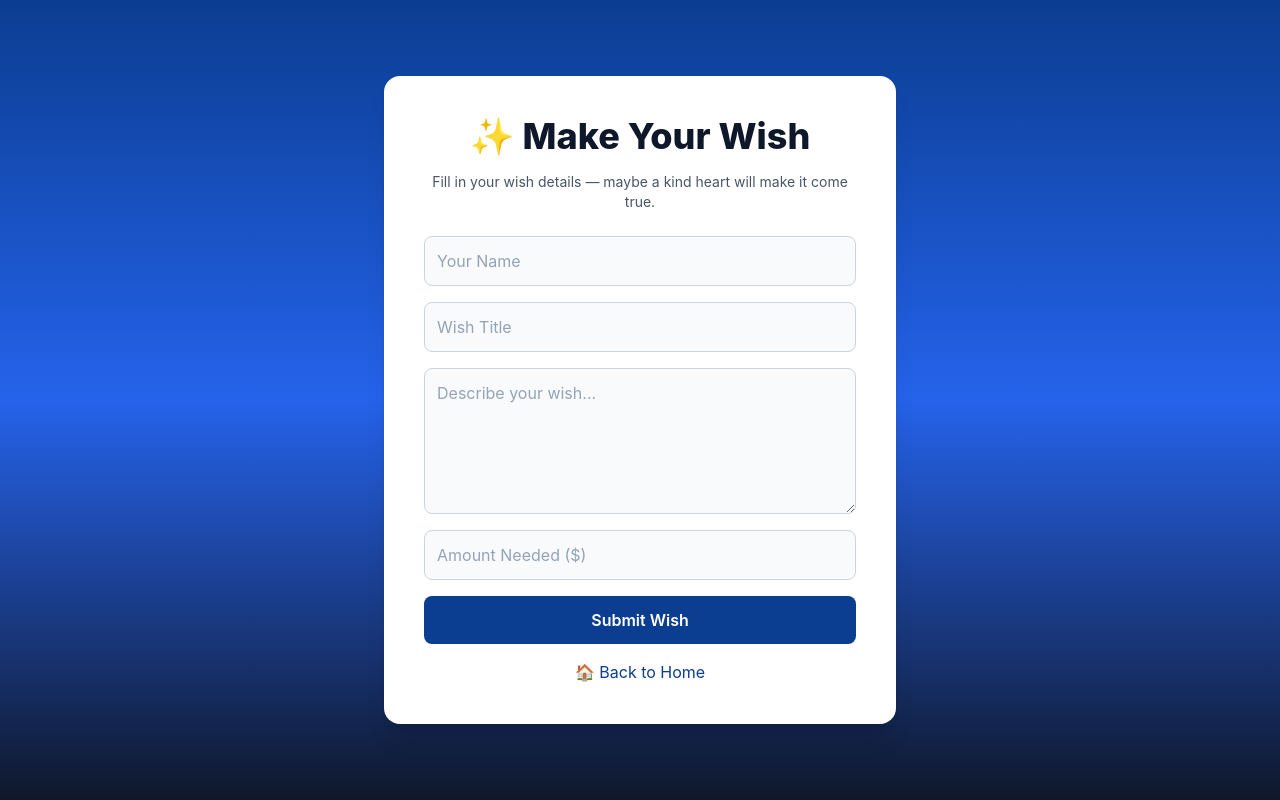
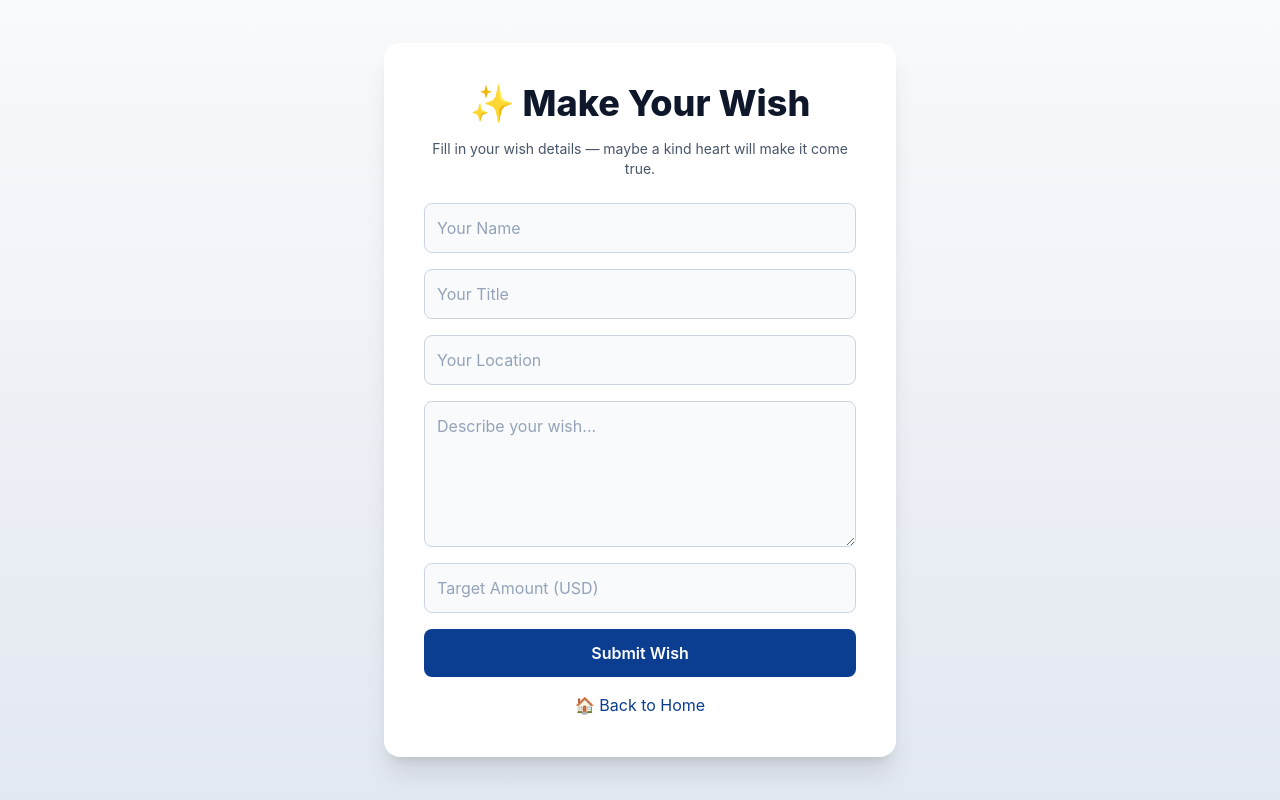
Before and after one commit to Lightcomputerstechnology/WishhoffRichies, a Next.js app: page /create-wish in a window 1280 px wide. Built offline with nearby package versions, Linux system fonts and the light colour scheme; no server answers.

Commit message:
Update create-wish.js

```diff
--- a/pages/create-wish.js
+++ b/pages/create-wish.js
@@ -1,4 +1,3 @@
-// pages/create-wish.js
 "use client";
 import { useState } from "react";
 import Head from "next/head";
@@ -12,6 +11,7 @@ export default function CreateWish() {
     title: "",
     description: "",
     amount: "",
+    location: "",
   });
   const [loading, setLoading] = useState(false);
   const [message, setMessage] = useState("");
@@ -27,13 +27,20 @@ export default function CreateWish() {
     setLoading(true);
     setMessage("");
 
+    // Validate all fields
+    if (!formData.name || !formData.title || !formData.description || !formData.amount || !formData.location) {
+      setMessage("Please fill in all required fields.");
+      setLoading(false);
+      return;
+    }
+
     try {
       const { error } = await supabase.from("wishes").insert([formData]);
       if (error) throw error;
 
       setMessage("🎉 Wish created successfully!");
-      setFormData({ name: "", title: "", description: "", amount: "" });
-      setShowKYC(true); // prompt KYC modal after submission
+      setFormData({ name: "", title: "", description: "", amount: "", location: "" });
+      setShowKYC(true); // trigger KYC modal
     } catch (err) {
       console.error(err);
       setMessage("❌ Error creating wish. Check console for details.");
@@ -48,7 +55,7 @@ export default function CreateWish() {
         <title>Create a Wish | WishhoffRichies</title>
       </Head>
 
-      <main className="min-h-screen bg-gradient-to-b from-[#0b3d91] via-[#2563eb] to-[#0f172a] flex items-center justify-center p-4">
+      <main className="min-h-screen bg-gradient-to-b from-[#f8fafc] to-[#e2e8f0] dark:from-slate-900 dark:to-slate-800 flex items-center justify-center p-4">
         <div className="bg-white dark:bg-slate-800 rounded-2xl shadow-xl w-full max-w-lg p-6 md:p-10">
           <h1 className="text-3xl md:text-4xl font-extrabold text-slate-900 dark:text-white mb-4 text-center">
             ✨ Make Your Wish
@@ -58,42 +65,31 @@ export default function CreateWish() {
           </p>
 
           <form onSubmit={handleSubmit} className="flex flex-col gap-4">
+            {["name", "title", "location", "description", "amount"].map((field) =>
+              field !== "description" ? (
                 <input
-              type="text"
-              name="name"
-              placeholder="Your Name"
-              value={formData.name}
+                  key={field}
+                  type={field === "amount" ? "number" : "text"}
+                  name={field}
+                  placeholder={field === "amount" ? "Target Amount (USD)" : `Your ${field.charAt(0).toUpperCase() + field.slice(1)}`}
+                  value={formData[field]}
                   onChange={handleChange}
                   required
                   className="w-full p-3 rounded-lg border border-slate-300 dark:border-slate-600 bg-slate-50 dark:bg-slate-700 text-slate-900 dark:text-slate-100 placeholder-slate-400 focus:outline-none focus:ring-2 focus:ring-primary transition"
                 />
-            <input
-              type="text"
-              name="title"
-              placeholder="Wish Title"
-              value={formData.title}
+              ) : (
+                <textarea
+                  key={field}
+                  name={field}
+                  placeholder="Describe your wish..."
+                  value={formData[field]}
                   onChange={handleChange}
                   required
+                  rows={5}
                   className="w-full p-3 rounded-lg border border-slate-300 dark:border-slate-600 bg-slate-50 dark:bg-slate-700 text-slate-900 dark:text-slate-100 placeholder-slate-400 focus:outline-none focus:ring-2 focus:ring-primary transition"
                 />
-            <textarea
-              name="description"
-              placeholder="Describe your wish..."
-              value={formData.description}
-              onChange={handleChange}
-              rows={5}
-              required
-              className="w-full p-3 rounded-lg border border-slate-300 dark:border-slate-600 bg-slate-50 dark:bg-slate-700 text-slate-900 dark:text-slate-100 placeholder-slate-400 focus:outline-none focus:ring-2 focus:ring-primary transition"
-            />
-            <input
-              type="number"
-              name="amount"
-              placeholder="Amount Needed ($)"
-              value={formData.amount}
-              onChange={handleChange}
-              required
-              className="w-full p-3 rounded-lg border border-slate-300 dark:border-slate-600 bg-slate-50 dark:bg-slate-700 text-slate-900 dark:text-slate-100 placeholder-slate-400 focus:outline-none focus:ring-2 focus:ring-primary transition"
-            />
+              )
+            )}
 
             <button
               type="submit"
```
Lines whose indentation alone changed are shown as unchanged.
